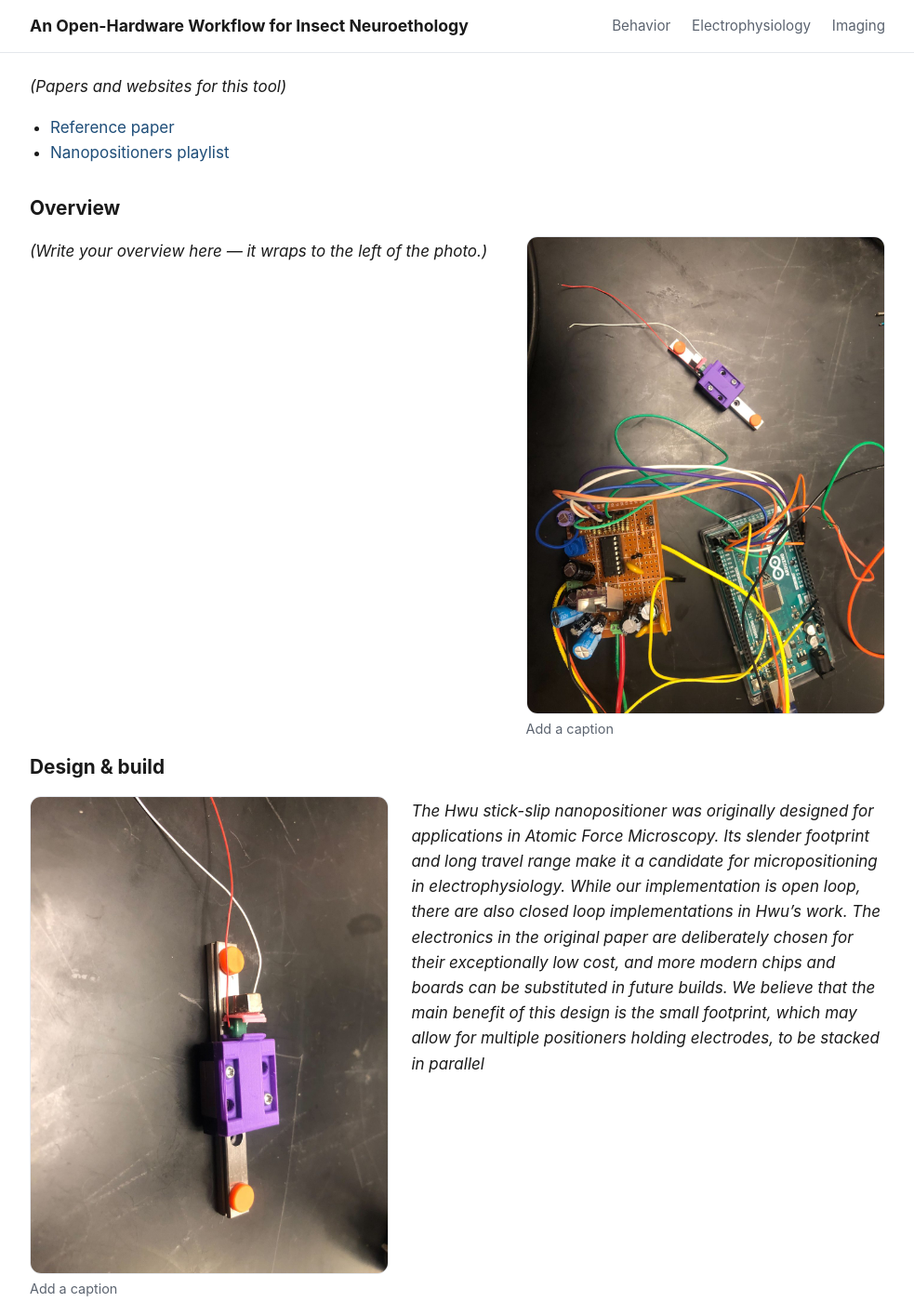
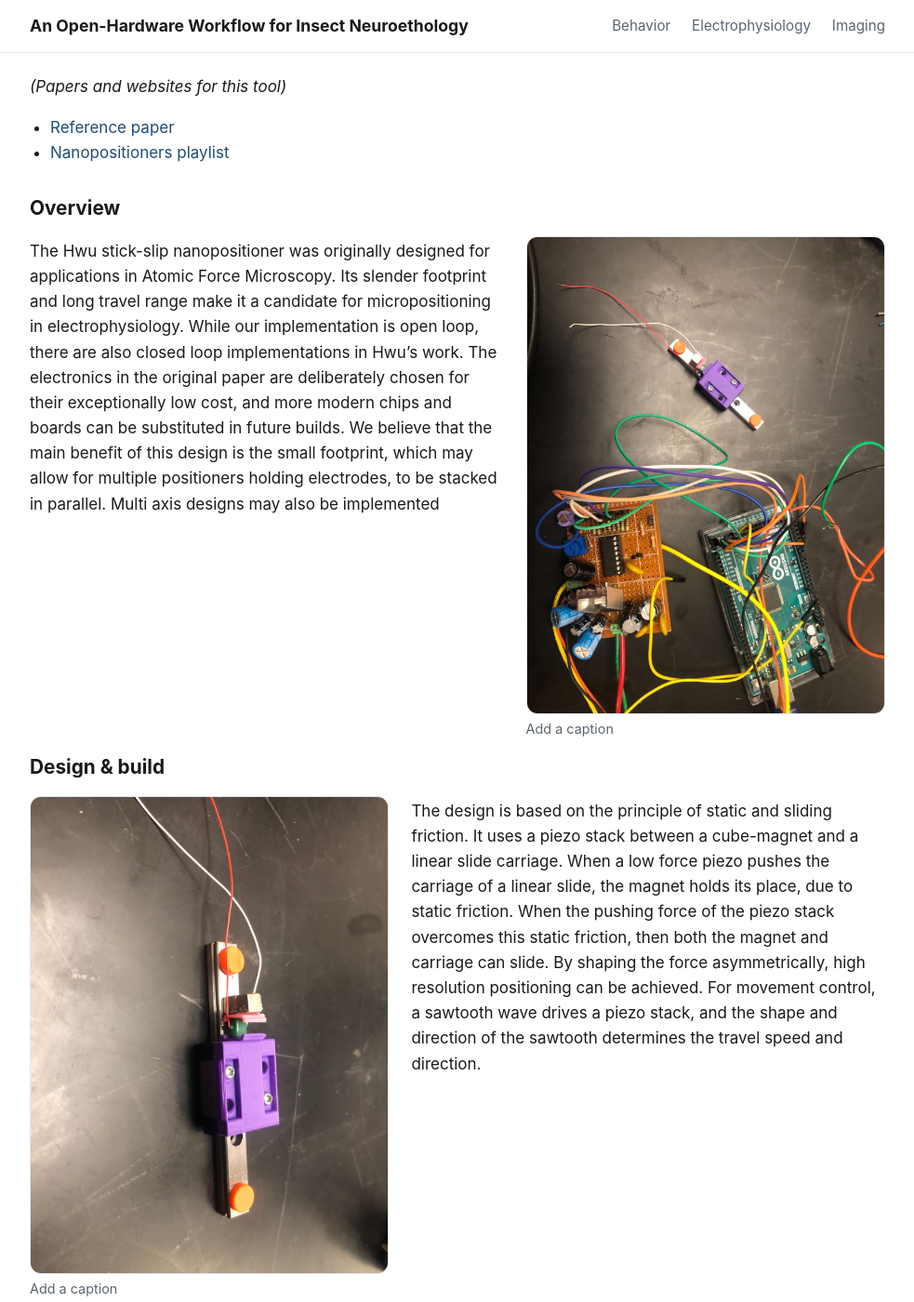
Before and after one commit to vash8120/open-hardware-neuro, a Jekyll site: the page built from _tools/stick-slip-nanopositioner.md, in a window 1280 px wide and 1400 px high, scrolled down 320 px. Shown: the whole window at 93% size, without its empty margins (148-1131 px from the left). Built offline with Jekyll 4.4.1, drawn with Linux system fonts in a browser that asks for light colours.

Commit message:
full nano text done

```diff
--- a/_tools/stick-slip-nanopositioner.md
+++ b/_tools/stick-slip-nanopositioner.md
@@ -25,13 +25,17 @@ preparations.
 
 {% include fig.html img="electrophysiology/nanopositioner-1.jpg" side="right" caption="Add a caption" %}
 
-*(Write your overview here — it wraps to the left of the photo.)*
+The Hwu stick-slip nanopositioner was originally designed for applications in Atomic Force Microscopy. Its slender footprint and long travel range make it a candidate for micropositioning in electrophysiology.
+While our implementation is open loop, there are also closed loop implementations in Hwu's work. The electronics in the original paper are deliberately chosen for their exceptionally low cost, and more modern chips and boards can be substituted in future builds.
+We believe that the main benefit of this design is the small footprint, which may allow for multiple positioners holding electrodes, to be stacked in parallel.
+Multi axis designs may also be implemented
 
 ## Design & build
 
 {% include fig.html img="electrophysiology/nanopositioner-2.jpg" side="left" caption="Add a caption" %}
 
-*The Hwu stick-slip nanopositioner was originally designed for applications in Atomic Force Microscopy. Its slender footprint and long travel range make it a candidate for micropositioning in electrophysiology. While our implementation is open loop, there are also closed loop implementations in Hwu's work. The electronics in the original paper are deliberately chosen for their exceptionally low cost, and more modern chips and boards can be substituted in future builds. We believe that the main benefit of this design is the small footprint, which may allow for multiple positioners holding electrodes, to be stacked in parallel*
+The design is based on the principle of static and sliding friction. It uses a piezo stack between a cube-magnet and a linear slide carriage. When a low force piezo pushes the carriage of a linear slide, the magnet holds its place, due to static friction. When the pushing force of the piezo stack overcomes this static friction, then both the magnet and carriage can slide. By shaping the force asymmetrically, high resolution positioning can be achieved.
+For movement control, a sawtooth wave drives a piezo stack, and the shape and direction of the sawtooth determines the travel speed and direction.
 
 <!-- {% include fig.html img="electrophysiology/nanopositioner-3.jpg" caption="Add a caption" %} -->
 
```
